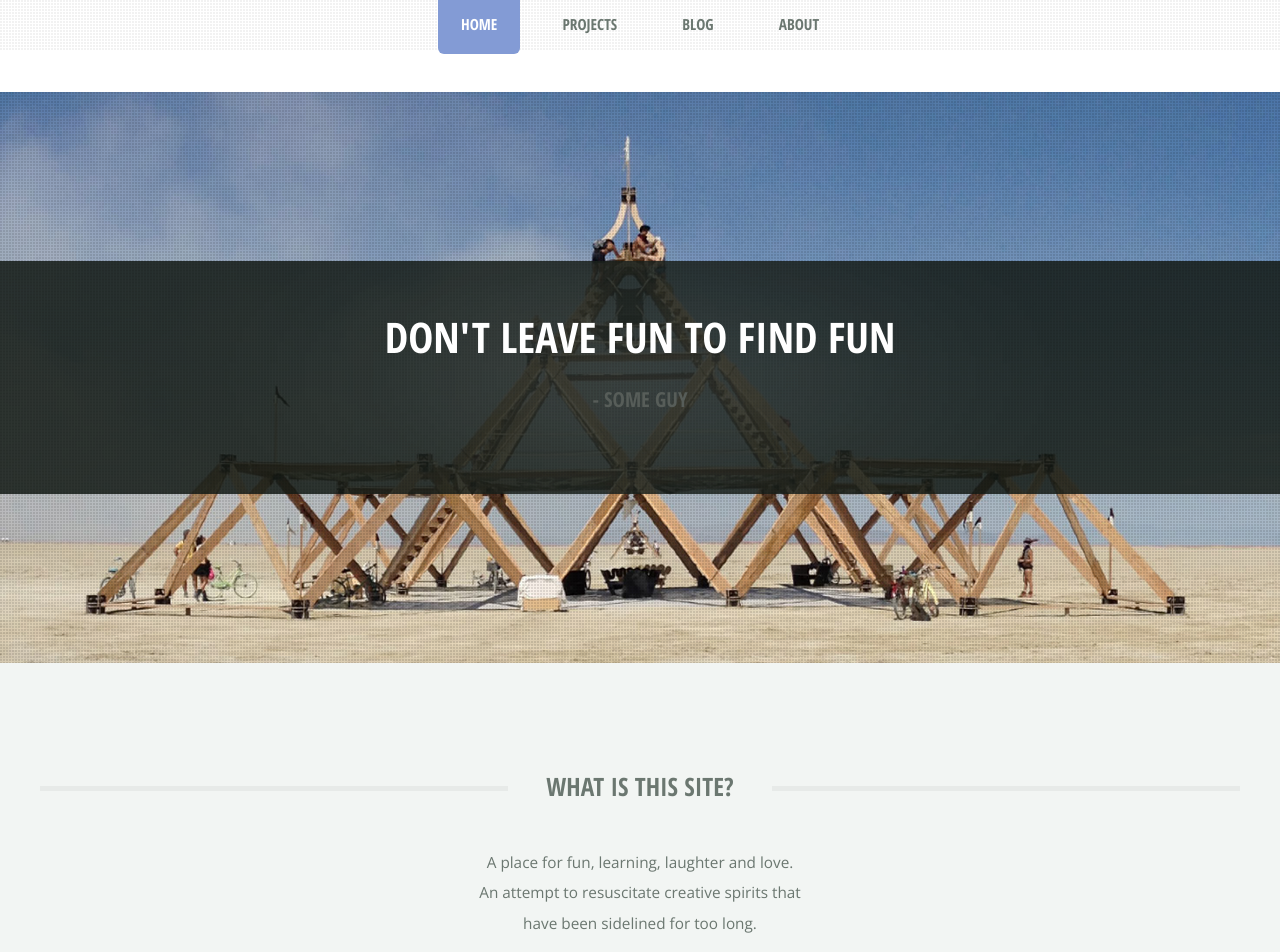
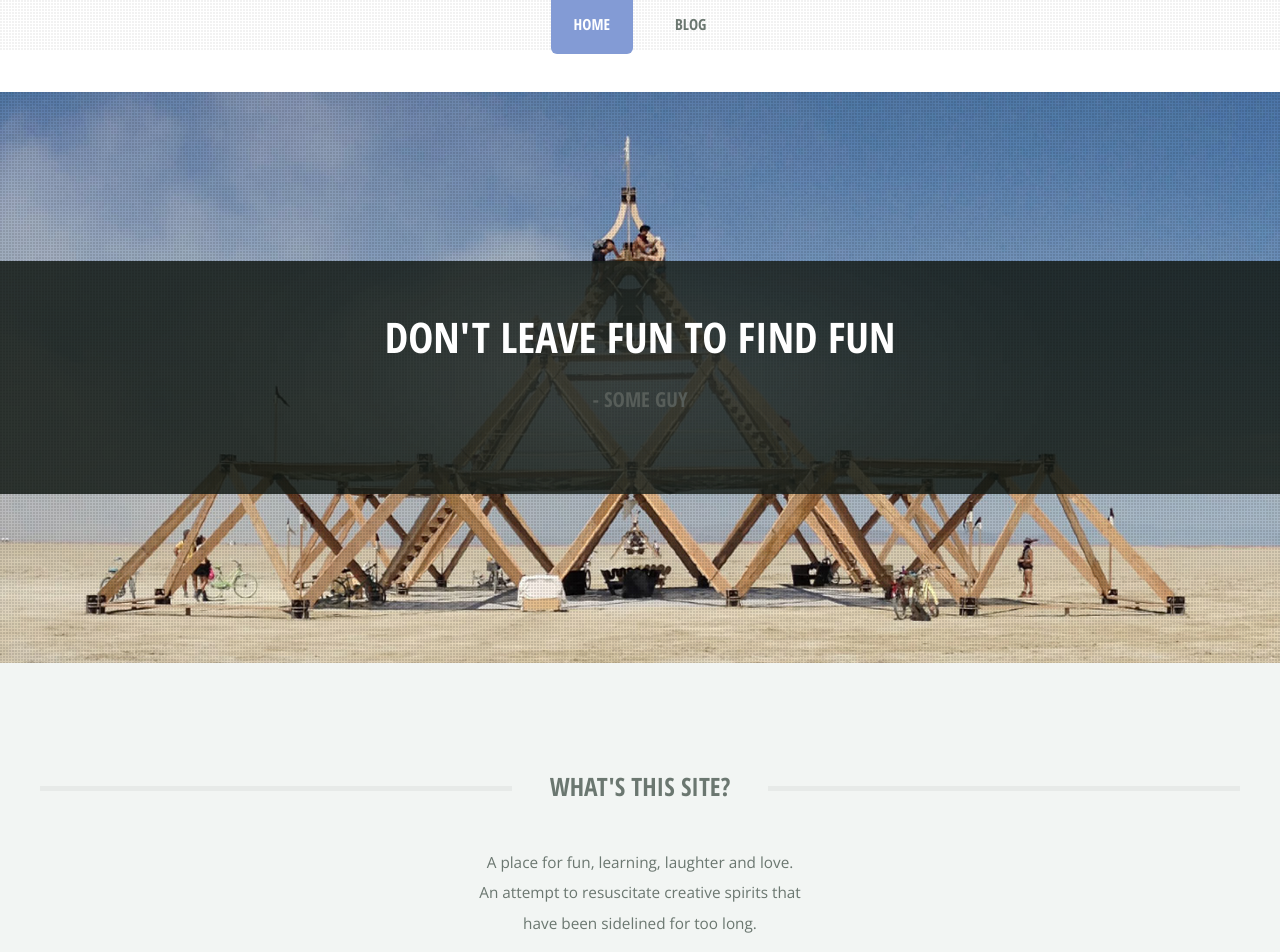
Before and after one commit to nuttapp/nuttapp-web, a plain HTML site: page home.html in a window 1280 px wide. Shown: the top 952 px of the page. Drawn offline with nearby package versions, Linux system fonts and the light colour scheme.

Commit message:
Comment out projects and about section

```diff
--- a/home.html
+++ b/home.html
@@ -39,9 +39,9 @@ Free for personal and commercial use under the CCA 3.0 license (html5up.net/lice
     <nav id="nav" class="skel-layers-fixed">
       <ul>
         <li class="current"><a href="home.html">Home</a></li>
-        <li><a href="#">Projects</a></li>
+        <!-- <li><a href="#">Projects</a></li> -->
         <li><a href="blog.html">Blog</a></li>
-        <li><a href="#">About</a></li>
+        <!-- <li><a href="#">About</a></li> -->
       </ul>
     </nav>
 
@@ -60,7 +60,7 @@ Free for personal and commercial use under the CCA 3.0 license (html5up.net/lice
         <div class="12u">
           <!-- About -->
           <section>
-            <h2 class="major"><span>What is this site?</span></h2>
+            <h2 class="major"><span>What's this site?</span></h2>
             <p>
               A place for fun, learning, laughter and love.<br/>
               An attempt to resuscitate creative spirits that <br/>have been sidelined for too long.
```
Also changed, not shown: blog.html (+2 -2 lines).
